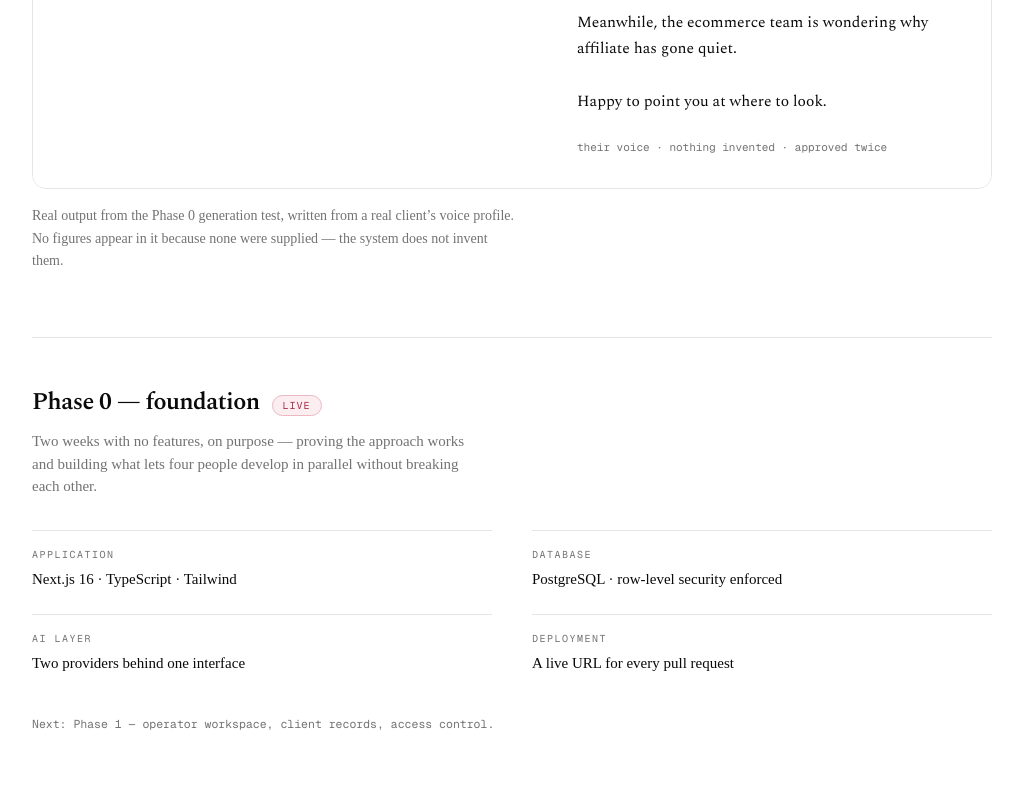
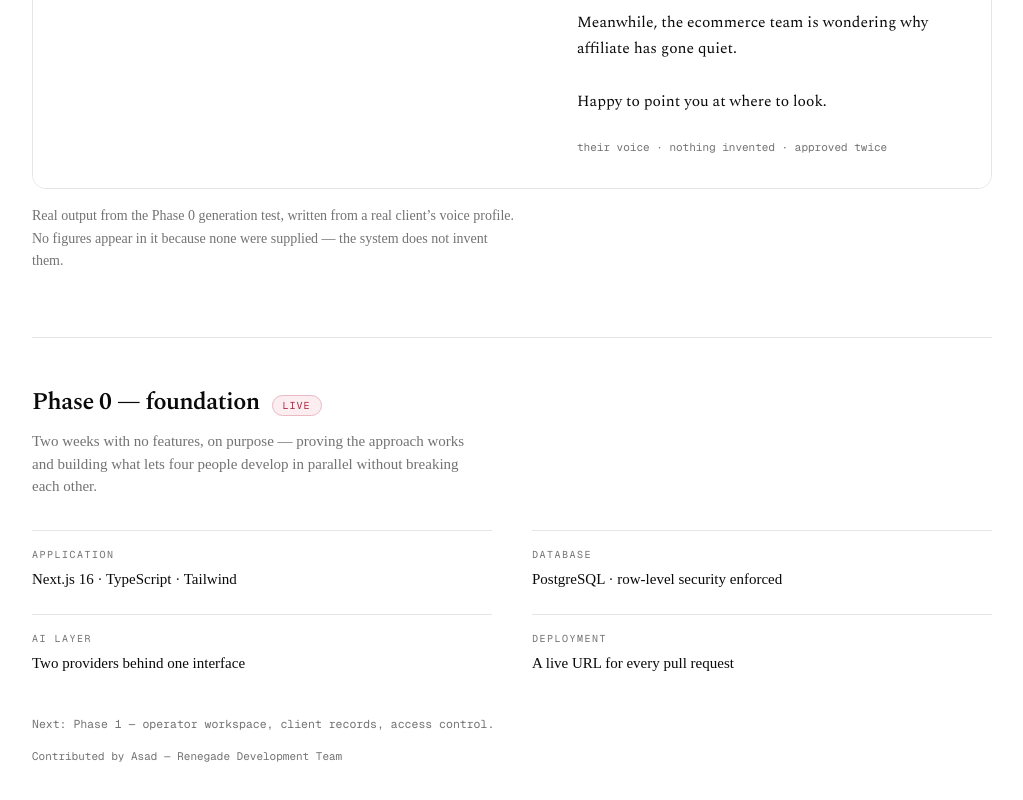
Before and after one commit to ammarbuild-renegade/renegade, a Next.js app: page / in a window 1280 px wide. Shown: the part 1239-2039 px from the top of the page, without its empty margins (128-1151 px from the left). Built offline with nearby package versions, Linux system fonts and the light colour scheme.

Commit message:
add contributor credit to landing page

```diff
--- a/app/page.tsx
+++ b/app/page.tsx
@@ -149,6 +149,9 @@ export default function Home() {
         <p className="text-muted-foreground mt-10 font-mono text-[11.5px]">
           Next: Phase 1 — operator workspace, client records, access control.
         </p>
+        <p className="text-muted-foreground mt-4 font-mono text-[11px]">
+          Contributed by Asad — Renegade Development Team
+        </p>
       </section>
     </main>
   )
```
